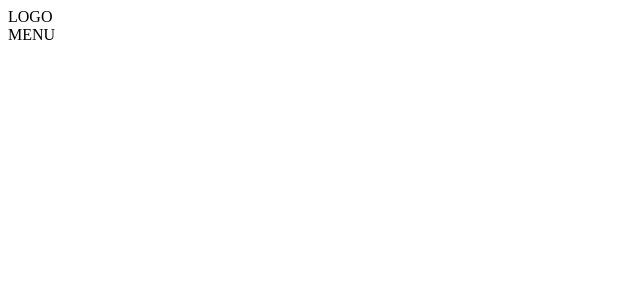
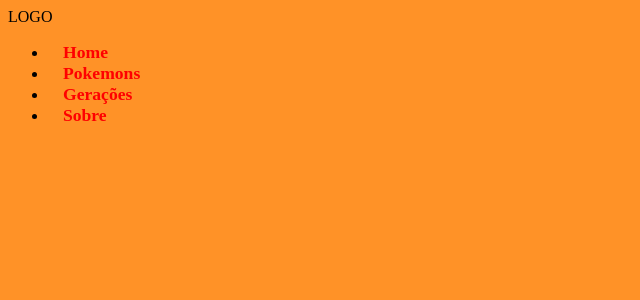
Before and after one commit to LeoRedin/pokedex-web-tt1605875, a React (Create React App) app: page / in a window 1280 px wide. Shown: the top 300 px of the page, without its empty margins (0-640 px from the left). Built offline with nearby package versions, Linux system fonts and the light colour scheme.

Commit message:
initial styles

```diff
--- a/package.json
+++ b/package.json
@@ -9,6 +9,7 @@
     "react": "^17.0.1",
     "react-dom": "^17.0.1",
     "react-scripts": "4.0.1",
+    "styled-components": "^5.2.1",
     "web-vitals": "^0.2.4"
   },
   "scripts": {
--- a/src/App.js
+++ b/src/App.js
@@ -1,7 +1,13 @@
 import { Header } from './components'
+import GlobalStyles from './styles/global'
 
 function App() {
-  return <Header />
+  return (
+    <>
+      <GlobalStyles />
+      <Header />
+    </>
+  )
 }
 
 export default App
--- a/src/components/Header/index.js
+++ b/src/components/Header/index.js
@@ -1,13 +1,10 @@
-/* MENU */
-/*
-  4 LINKS
-  Home, Pokemons, Gerações, Sobre
-*/
+import { Menu } from '../Menu'
+
 function Header() {
   return (
     <div>
       <div>LOGO</div>
-      <div>MENU</div>
+      <Menu />
     </div>
   )
 }
--- /dev/null
+++ b/src/components/Menu/index.js
@@ -0,0 +1,36 @@
+import { Container, Link } from './styles'
+
+function Menu() {
+  const menuItems = [
+    {
+      name: 'Home',
+      linkTo: '/',
+    },
+    {
+      name: 'Pokemons',
+      linkTo: '/pokemons',
+    },
+    {
+      name: 'Gerações',
+      linkTo: '/geracoes',
+    },
+    {
+      name: 'Sobre',
+      linkTo: '/sobre',
+    },
+  ]
+
+  return (
+    <Container>
+      <ul>
+        {menuItems.map(item => (
+          <li key={item.linkTo}>
+            <Link href={item.linkTo}>{item.name}</Link>
+          </li>
+        ))}
+      </ul>
+    </Container>
+  )
+}
+
+export { Menu }
--- /dev/null
+++ b/src/components/Menu/styles.js
@@ -0,0 +1,20 @@
+import styled from 'styled-components'
+
+export const Container = styled.nav`
+  display: flex;
+  z-index: 1;
+`
+
+export const Link = styled.a`
+  display: flex;
+  text-decoration: none;
+  color: #f00;
+  margin: 0 15px;
+  font-size: 1.1em;
+  font-weight: bold;
+
+  &::active {
+    text-decoration: none;
+    color: #ff0;
+  }
+`
--- a/src/components/index.js
+++ b/src/components/index.js
@@ -1 +1,2 @@
 export * from './Header'
+export * from './Menu'
--- /dev/null
+++ b/src/styles/global.js
@@ -0,0 +1,7 @@
+import { createGlobalStyle } from 'styled-components'
+
+export default createGlobalStyle`
+  body {
+    background-color: #ff9227;
+  }
+`
```
Also changed, not shown: 2 other files (tests, documents, lock files or other folders).
